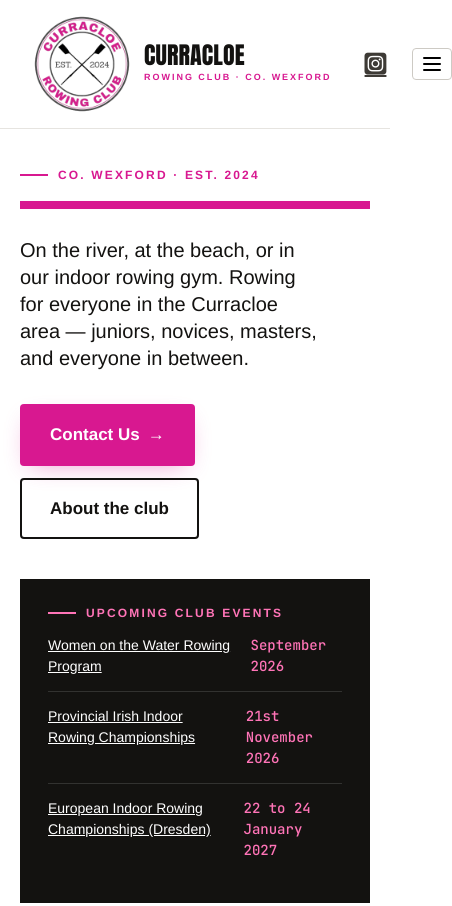
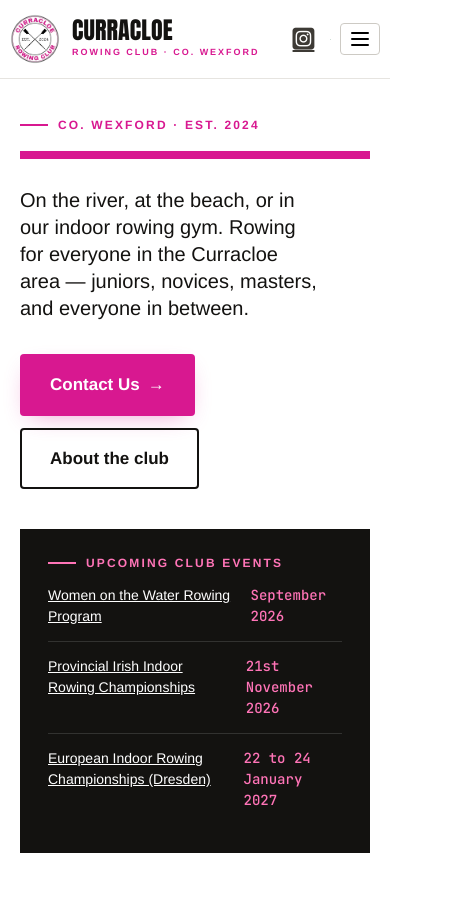
Before and after one commit to barryrlmurphy/curracloerowingclub, a website: page index.html in a window 390 px wide. Shown: the top 906 px of the page, 452 px wide, since content can reach past the window. Drawn offline with Linux system fonts and the light colour scheme; a web font is replaced by a local one.

Commit message:
Fix mobile issue

```diff
--- a/styles/site.css
+++ b/styles/site.css
@@ -2031,6 +2031,13 @@ a {
   .results-table td:first-child {
     width: auto;
   }
+  .brand__mark {
+    width: 50px;
+    height: 50px;
+  }
+  .site-header__inner {
+    padding: 14px 10px;
+  }
 }
 
 /* Article tags / footer */
```
